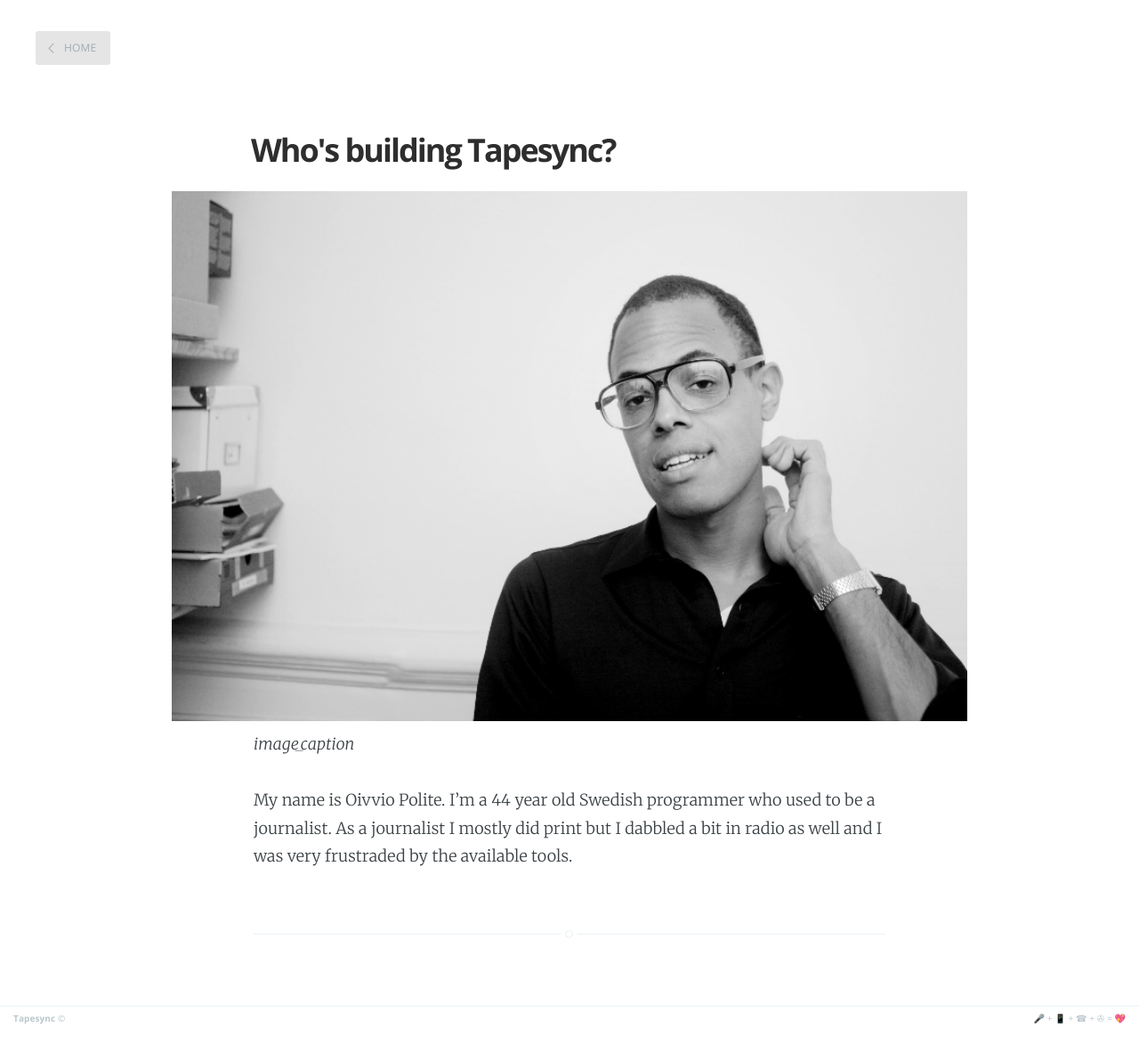
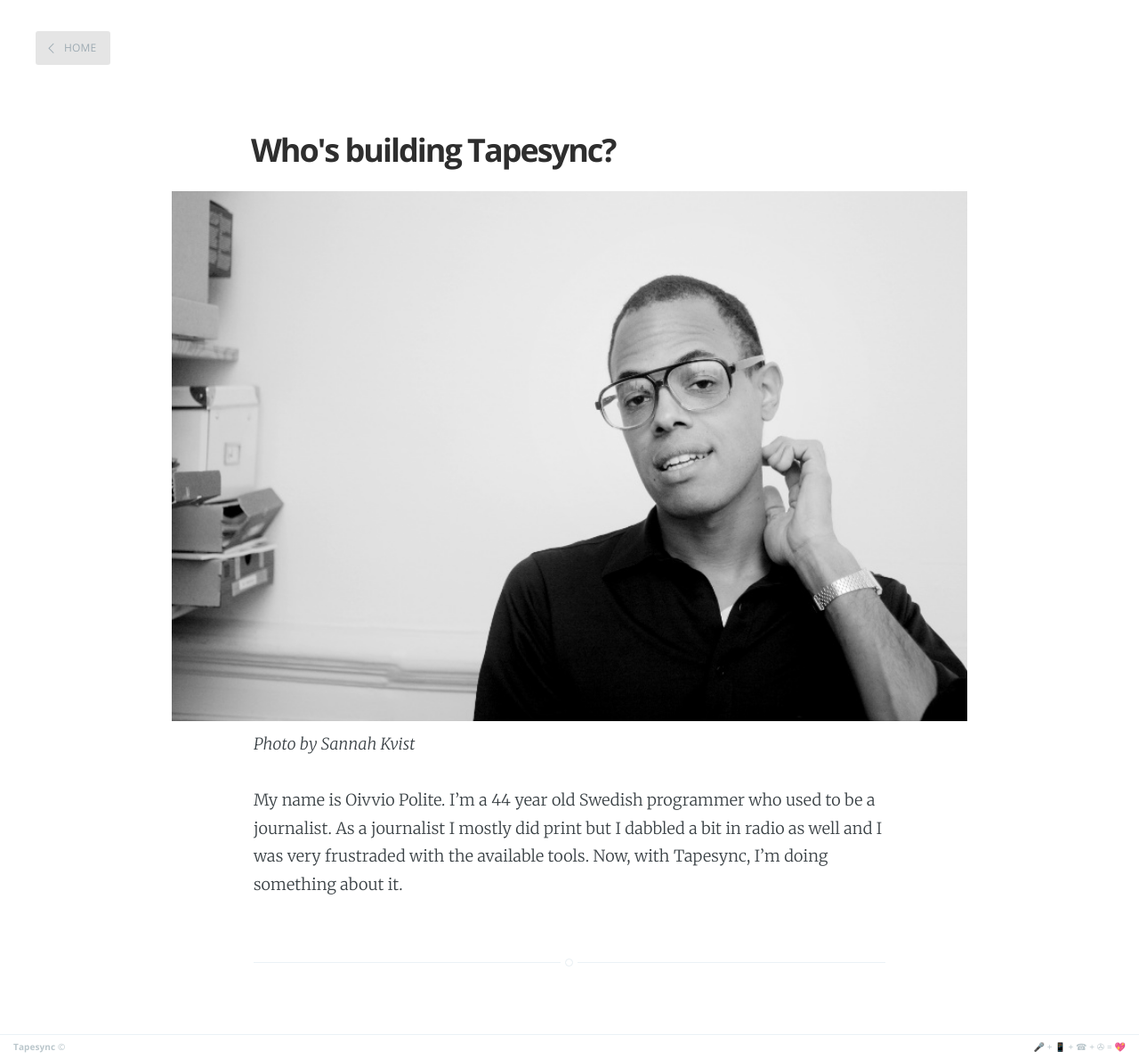
Before and after one commit to Tapesync/tapesync_blog, a Jekyll site: the page built from oivvio_polite/index.md, in a window 1280 px wide. Shown: the whole page at 89% size. Built offline with Jekyll 4.4.1, drawn with Linux system fonts in a browser that asks for light colours; before the commit the page ends 1160 px from its top, so only the background shows below that.

Commit message:
first post

```diff
--- a/_config.yml
+++ b/_config.yml
@@ -1,6 +1,6 @@
 name: "Tapesync"
-description: "How I'm building the premier call recording tool for radio folks"
-meta_description: "How I'm building the premier call recording tool for radio folks"
+description: "Call recording tool for radio folks"
+meta_description: "Call recording tool for radio folks"
 
 markdown: kramdown
 highlighter: pygments
--- a/_layouts/page.html
+++ b/_layouts/page.html
@@ -3,23 +3,18 @@ layout: default
 post_class: post-template page-template
 ---
 
-<nav class="main-nav clearfix">
-    <a class="back-button icon-arrow-left" href="{{ site.baseurl }}">Home</a>
-</nav>
-
+{% if page.slug == 'signup' %}
+    <nav class="main-nav clearfix">
+        <a class="back-button icon-arrow-left" href="{{ site.baseurl }}">Blog</a>
+    </nav>
+{% else %}
+    <nav class="main-nav clearfix">
+        <a class="back-button icon-arrow-left" href="{{ site.baseurl }}">Home</a>
+    </nav>
+{%endif%}
 
 <main class="content" role="main">
     <article class="post">
-        <!-- <header class="post-header">
-            <a id="blog-logo" href="{{site.baseurl}}">
-                {% if site.logo %}
-                    <img src="{{site.logo}}" alt="{{ site.name }}" />
-                {% else %}
-                    <span class="blog-title">{{ site.name }}</span>
-                {%endif%}
-            </a>
-        </header> -->
-
         {% if page.image %}
         <div {% if page.image_class %} class="{{page.image_class}}" {% endif %} >
         <div>
--- a/assets/css/main.scss
+++ b/assets/css/main.scss
@@ -53,6 +53,12 @@ div.small_and_to_the_side {
     }
 }
 
+section.post-content {
+    img.post_image {
+        max-width: 100%;
+    }
+}
+
 h2.page-description {
     a {
         color: white;
--- a/oivvio_polite/index.md
+++ b/oivvio_polite/index.md
@@ -4,8 +4,9 @@ title: Who's building Tapesync?
 ---
 
 ![](/assets/images/oivvio_scaled.jpg)
-*image_caption*
+*Photo by Sannah Kvist*
 
 My name is Oivvio Polite. I'm a 44 year old Swedish programmer who used to be a
 journalist. As a journalist I mostly did print but I dabbled a bit in radio as
-well and I was very frustraded by the available tools.
+well and I was very frustraded with the available tools. Now, with Tapesync, I'm
+doing something about it.
```
Also changed, not shown: _posts/2016-03-03-introducing-the-tapesync-blog/index.html (deleted, +0 -7 lines), _posts/2016-03-03-introducing-the-tapesync-blog/index.md (added, +26 -0 lines), index.html (+1 -18 lines), signup/index.md (+1 -0 lines), assets/images/2016/rewire.png (added), 7 other files.
